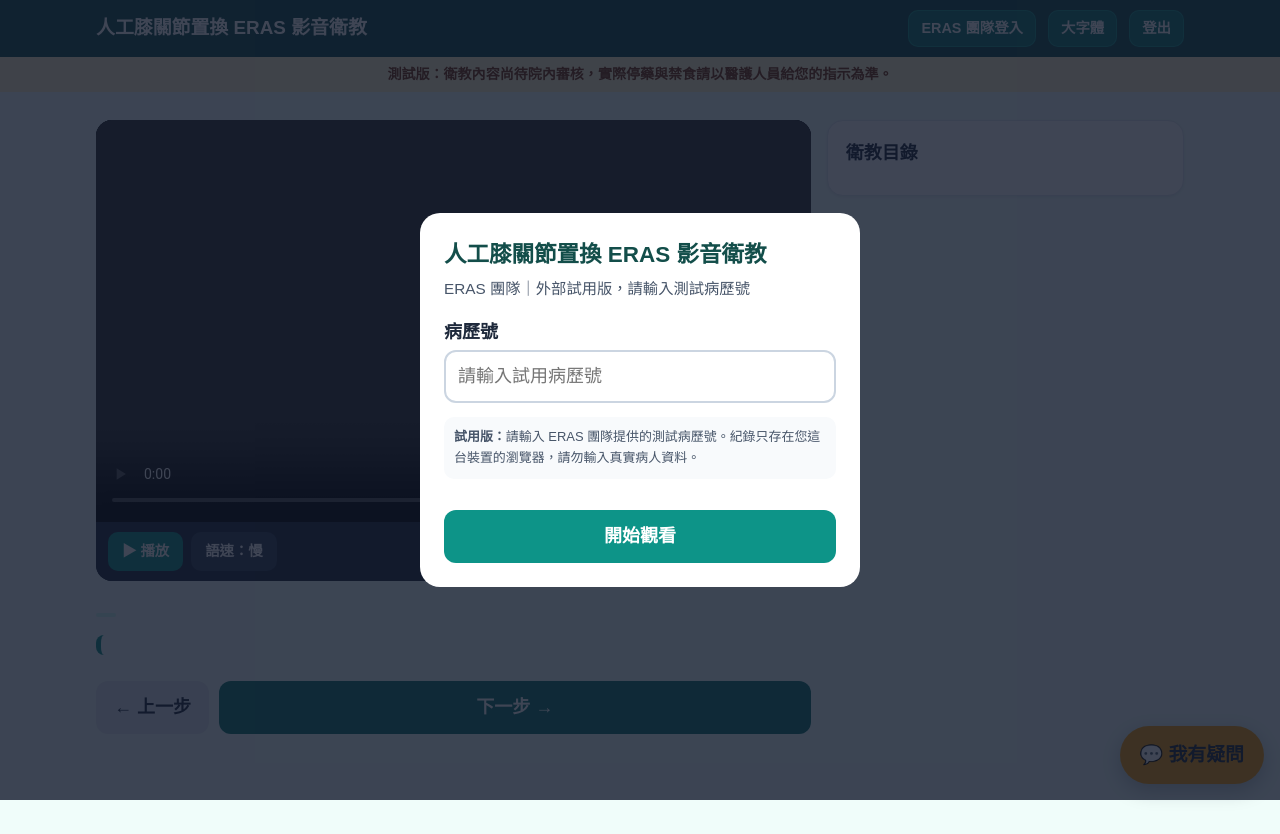
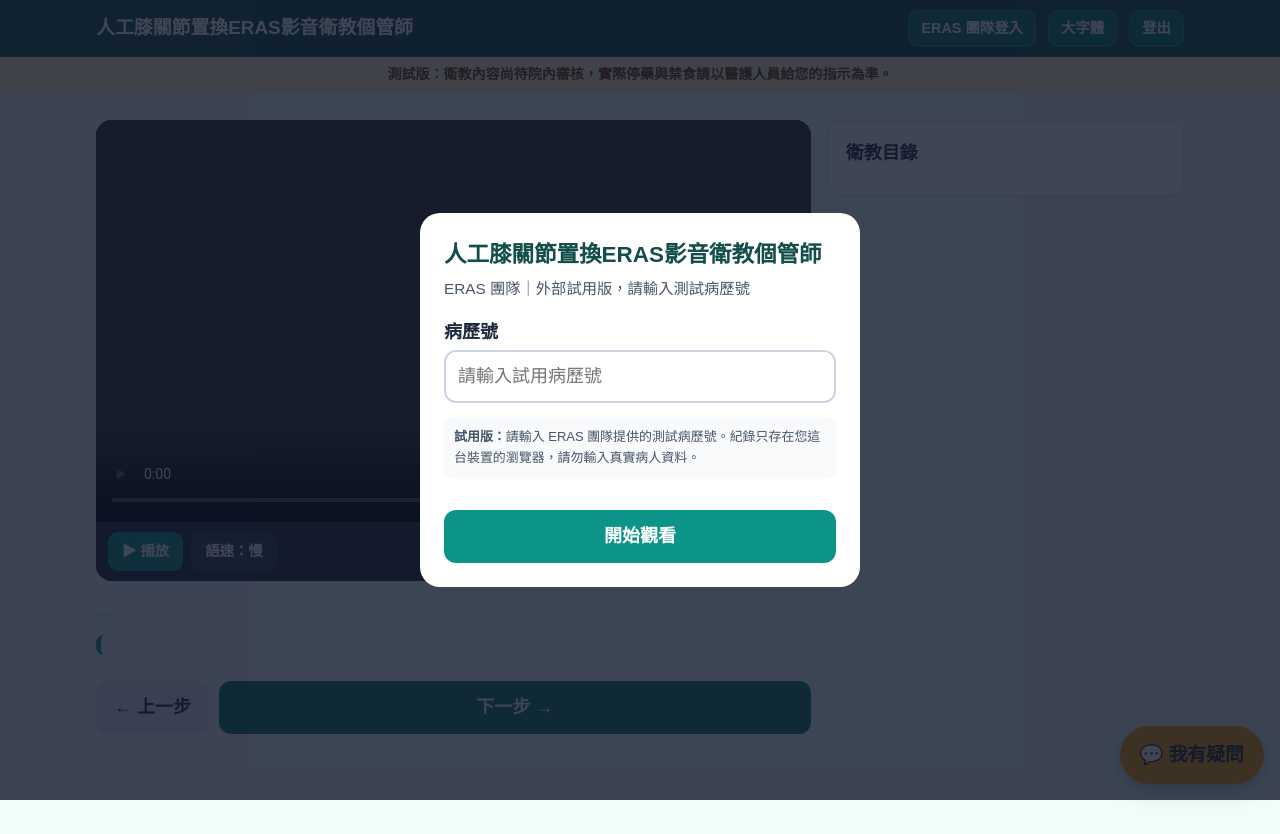
Before and after one commit to zx655327-commits/eras-tka-app, a plain HTML site: page index.html in a window 1280 px wide. Drawn offline with Linux system fonts and the light colour scheme.

Commit message:
標題改為人工膝關節置換ERAS影音衛教個管師
Co-Authored-By: Claude Opus 5.5 <noreply@anthropic.com>
Claude-Session: https://claude.ai/code/session_01KvqAQkQJBWCsVZ1urzvzrR

```diff
--- a/index.html
+++ b/index.html
@@ -3,7 +3,7 @@
 <head>
   <meta charset="UTF-8" />
   <meta name="viewport" content="width=device-width, initial-scale=1.0" />
-  <title>人工膝關節置換 ERAS 影音衛教</title>
+  <title>人工膝關節置換ERAS影音衛教個管師</title>
   <link rel="stylesheet" href="assets/app.css" />
   <link rel="manifest" href="manifest.webmanifest" />
   <meta name="theme-color" content="#134e4a" />
@@ -17,7 +17,7 @@
   <!-- 登入 -->
   <div id="loginOverlay" class="overlay">
     <form class="login" id="loginForm" autocomplete="off" novalidate>
-      <h1>人工膝關節置換 ERAS 影音衛教</h1>
+      <h1>人工膝關節置換ERAS影音衛教個管師</h1>
       <p class="sub">ERAS 團隊｜外部試用版，請輸入測試病歷號</p>
       <div class="field">
         <label for="inName">姓名</label>
@@ -43,7 +43,7 @@
 
   <header class="topbar">
     <div class="topbar-inner">
-      <div class="brand">人工膝關節置換 ERAS 影音衛教<small id="whoami"></small></div>
+      <div class="brand">人工膝關節置換ERAS影音衛教個管師<small id="whoami"></small></div>
       <a class="tb-btn hidden" id="lnkAdmin" href="team.html" style="text-decoration:none">ERAS 團隊登入</a>
       <button class="tb-btn" id="btnFont" type="button">大字體</button>
       <button class="tb-btn" id="btnLogout" type="button">登出</button>
--- a/sw.js
+++ b/sw.js
@@ -1,5 +1,5 @@
-/* ERAS 膝衛教 App：離線快取（自動產生，版本 6ef0ac4c） */
-var CACHE = 'eras-tka-6ef0ac4c';
+/* ERAS 膝衛教 App：離線快取（自動產生，版本 5230f36e） */
+var CACHE = 'eras-tka-5230f36e';
 var SHELL = ["./", "index.html", "team.html", "manifest.webmanifest", "assets/admin.css", "assets/admin.js", "assets/app.css", "assets/app.js", "assets/ask.js", "assets/care_items.js", "assets/install.js", "assets/nodes.js", "assets/qadmin.js", "assets/questions.js", "assets/sadmin.js", "assets/store.js", "assets/survey.js", "assets/team.js", "icons/apple-touch-icon.png", "icons/icon-192.png", "icons/icon-512.png", "icons/maskable-512.png"];
 self.addEventListener('install', function (e) {
   e.waitUntil(caches.open(CACHE).then(function (c) { return c.addAll(SHELL); }).then(function () { return self.skipWaiting(); }));
```
Also changed, not shown: icons/apple-touch-icon.png, icons/icon-192.png, icons/icon-512.png, icons/maskable-512.png, manifest.webmanifest, 1 other file.
